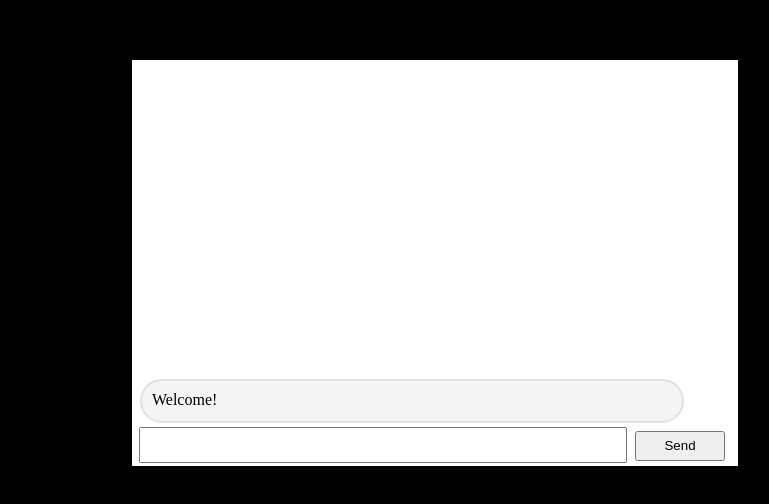
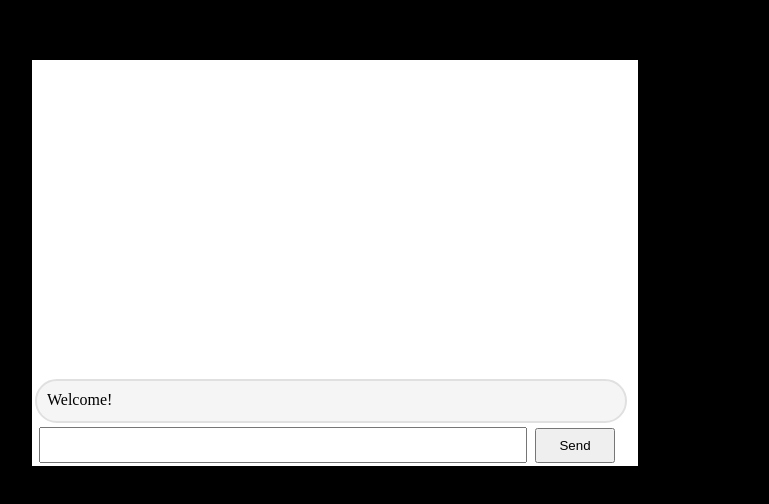
Before and after one commit to szanuje/ruby-websocket-chat, a plain HTML site: page web/index.html in a window 1280 px wide. Shown: the part 140-644 px from the top of the page, without its empty margins (308-1077 px from the left). Drawn offline with Linux system fonts and the light colour scheme.

```diff
--- a/web/styles.css
+++ b/web/styles.css
@@ -7,7 +7,7 @@ body {
 .chat-wrapper {
     width: 600px;
     height: 400px;
-    left: calc(50% - 200px);
+    left: calc(50% - 300px);
     top: calc(50% - 200px);
     position: absolute;
     background-color: white;
@@ -24,13 +24,11 @@ body {
 }
 
 .box {
-    width: 90%;
+    width: 98%;
     height: 40px;
     background-color: whitesmoke;
     border-radius: 25px;
     border: 2px solid #e0e0e0;
-    bottom: 10px;
-    margin: 0 0 0 5px;
 }
 
 .chat-text {
@@ -47,8 +45,8 @@ body {
 }
 
 #send-button {
-    width: 15%;
-    height: 30px;
+    width: 80px;
+    height: 35px;
 }
 
 ::-webkit-scrollbar {
```
Also changed, not shown: 4 other files.
